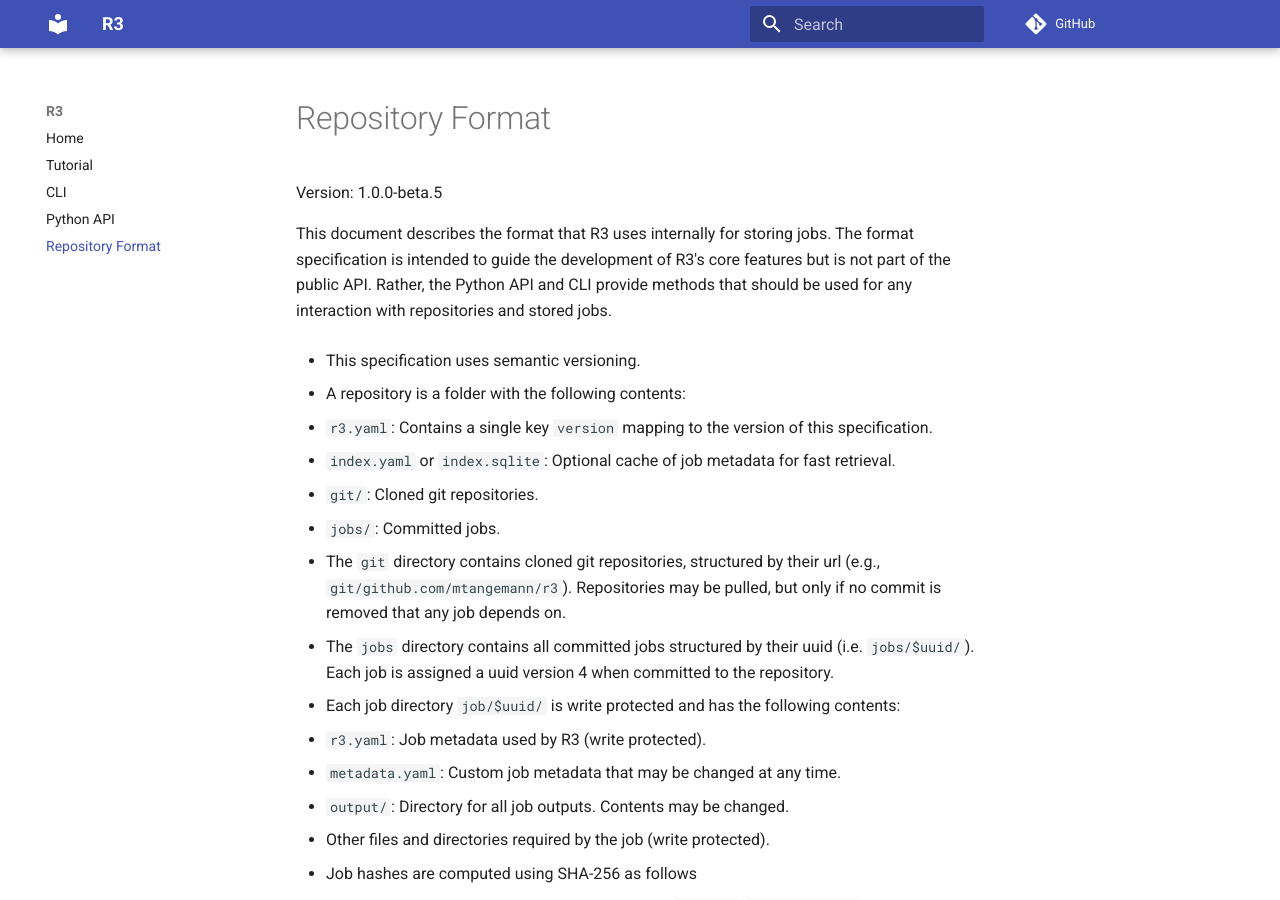
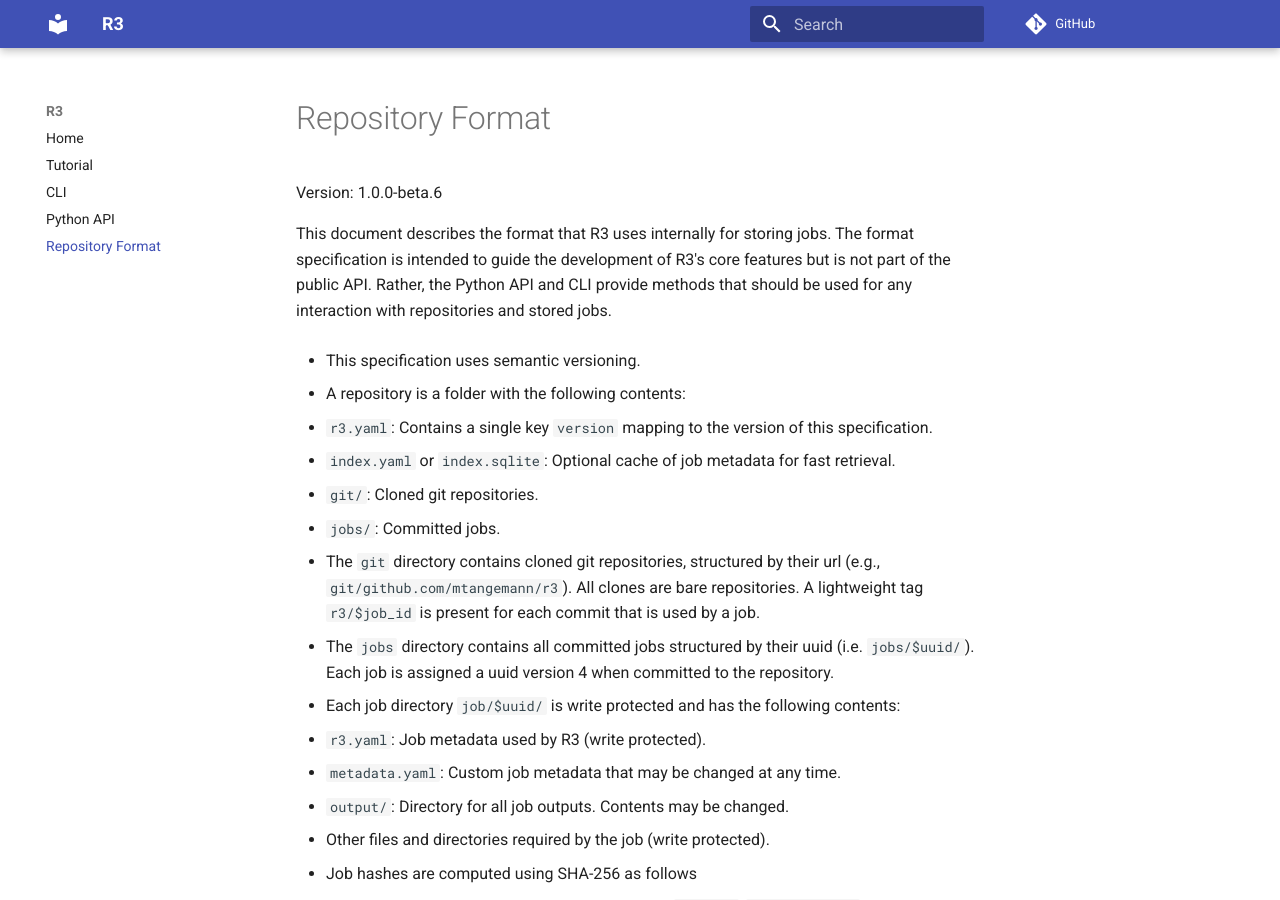
Before and after one commit to mtangemann/r3, an MkDocs documentation site: the page built from docs/repository_format.md, in a window 1280 px wide and 900 px high. Built offline with MkDocs 1.6.1 and Material for MkDocs 9.7.7, drawn with Linux system fonts in a browser that asks for light colours; comment, search, counter and statistics services are not loaded.

Commit message:
chore: update repository format specification

```diff
--- a/docs/repository_format.md
+++ b/docs/repository_format.md
@@ -1,6 +1,6 @@
 # Repository Format
 
-Version: 1.0.0-beta.5
+Version: 1.0.0-beta.6
 
 This document describes the format that R3 uses internally for storing jobs. The format
 specification is intended to guide the development of R3's core features but is not part
@@ -17,8 +17,8 @@ for any interaction with repositories and stored jobs.
   - `jobs/`: Committed jobs.
 
 - The `git` directory contains cloned git repositories, structured by their url (e.g.,
-  `git/github.com/mtangemann/r3`). Repositories may be pulled, but only if no commit is
-  removed that any job depends on.
+  `git/github.com/mtangemann/r3`). All clones are bare repositories. A lightweight tag
+  `r3/$job_id` is present for each commit that is used by a job.
 
 - The `jobs` directory contains all committed jobs structured by their uuid (i.e.
   `jobs/$uuid/`). Each job is assigned a uuid version 4 when committed to the
```
Also changed, not shown: 1 other file.
